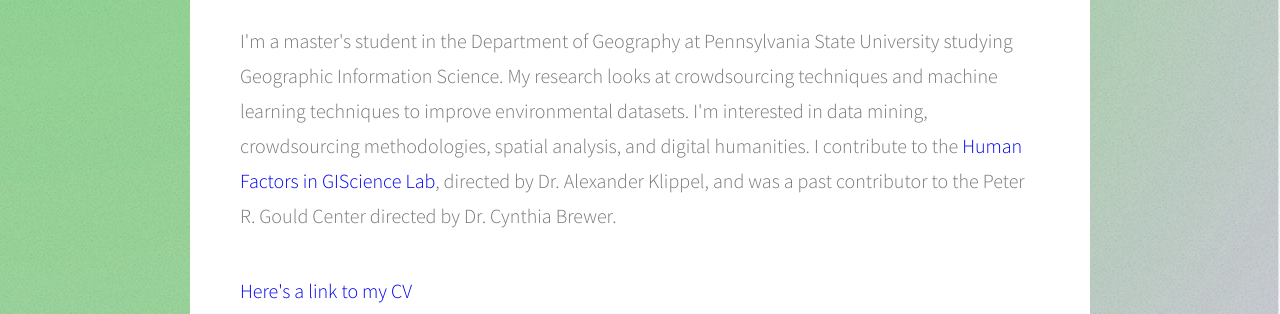
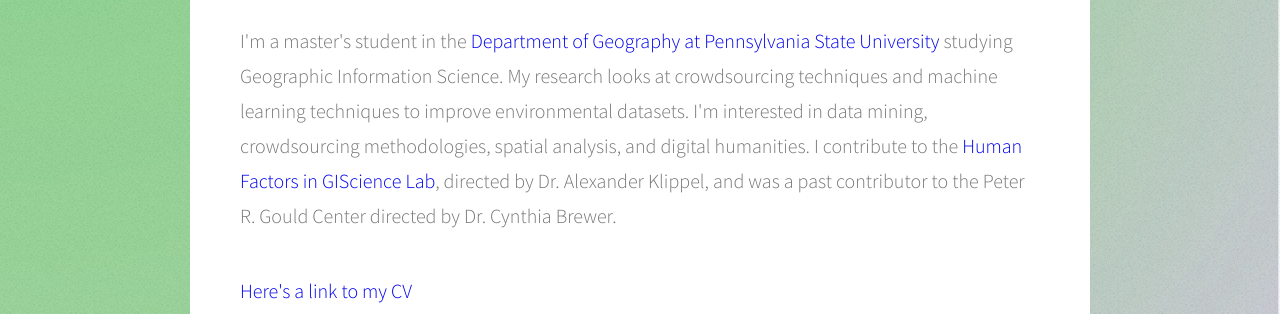
Before and after one commit to sparksk/sparksk.github.io, a plain HTML site: page index.html in a window 1280 px wide. Both pictures are taken after a click on the link "Work". Shown: the part 312-626 px from the top of the page. Drawn offline with Linux system fonts and the light colour scheme.

Commit message:
added link to pus geog site

```diff
--- a/index.html
+++ b/index.html
@@ -69,7 +69,7 @@
 									<h2>Hello!</h2>
 								</header>
 								<p>
-									I'm a master's student in the Department of Geography at Pennsylvania State University studying Geographic Information Science. My research looks at crowdsourcing techniques and machine learning techniques to improve environmental datasets. I'm interested in data mining, crowdsourcing methodologies, spatial analysis, and digital humanities. I contribute to the <a href="http://www.cognitivegiscience.psu.edu/" target="_blank" style="text-decoration:none">Human Factors in GIScience Lab</a>, directed by Dr. Alexander Klippel, and was a past contributor to the Peter R. Gould Center directed by Dr. Cynthia Brewer.
+									I'm a master's student in the <a href="http://www.geog.psu.edu/" target="_blank" style="text-decoration:none">Department of Geography at Pennsylvania State University</a> studying Geographic Information Science. My research looks at crowdsourcing techniques and machine learning techniques to improve environmental datasets. I'm interested in data mining, crowdsourcing methodologies, spatial analysis, and digital humanities. I contribute to the <a href="http://www.cognitivegiscience.psu.edu/" target="_blank" style="text-decoration:none">Human Factors in GIScience Lab</a>, directed by Dr. Alexander Klippel, and was a past contributor to the Peter R. Gould Center directed by Dr. Cynthia Brewer.
 								</p>
 								<p>
 									<a href="Curriculum_Vitae.pdf" target="_blank" style="text-decoration:none">Here's a link to my CV</a>
```
